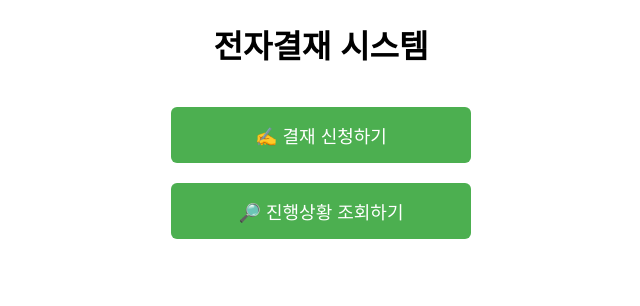
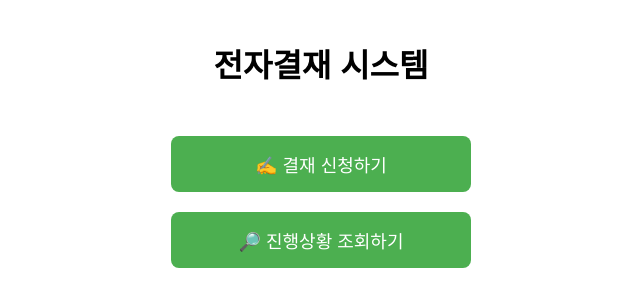
Before and after one commit to KnagByeongju-123/electric_approval, a plain HTML site: page index.html in a window 1280 px wide. Shown: the whole page, without its empty margins (319-959 px from the left). Drawn offline with Linux system fonts and the light colour scheme.

Commit message:
Update index.html

```diff
--- a/index.html
+++ b/index.html
@@ -3,23 +3,31 @@
 <head>
   <meta charset="UTF-8">
   <meta name="viewport" content="width=device-width, initial-scale=1.0">
-  <title>전자결재 시스템</title>
+  <title>전자결재 메인</title>
   <style>
-    body { font-family: Arial, sans-serif; margin: 20px; text-align: center; }
-    h1 { margin-bottom: 30px; }
-    button { padding: 15px; font-size: 18px; width: 80%; max-width: 300px; margin: 10px; border-radius: 6px; border: none; background-color: #4CAF50; color: white; cursor: pointer; }
+    body { font-family: Arial, sans-serif; text-align: center; margin: 40px; }
+    h1 { margin-bottom: 40px; }
+    button {
+      width: 80%;
+      max-width: 300px;
+      padding: 15px;
+      font-size: 18px;
+      margin: 10px 0;
+      border: none;
+      border-radius: 8px;
+      background-color: #4CAF50;
+      color: white;
+      cursor: pointer;
+    }
     button:hover { background-color: #45a049; }
   </style>
 </head>
 <body>
-  <h1>전자결재 시스템</h1>
-  <button onclick="moveTo('approval.html')">✍️ 결재 신청하기</button><br>
-  <button onclick="moveTo('status.html')">🔎 진행상황 조회하기</button>
 
-  <script>
-    function moveTo(page) {
-      location.href = page;
-    }
-  </script>
+<h1>전자결재 시스템</h1>
+
+<button onclick="location.href='approval.html'">✍️ 결재 신청하기</button><br>
+<button onclick="location.href='status.html'">🔎 진행상황 조회하기</button>
+
 </body>
 </html>
```
